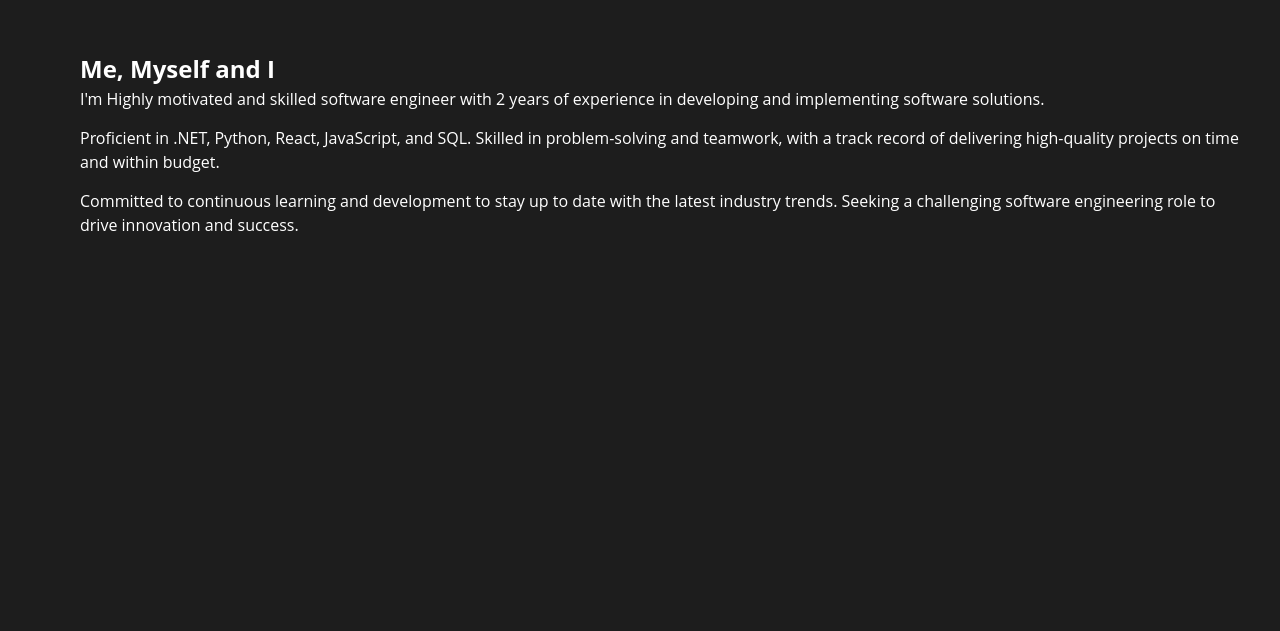
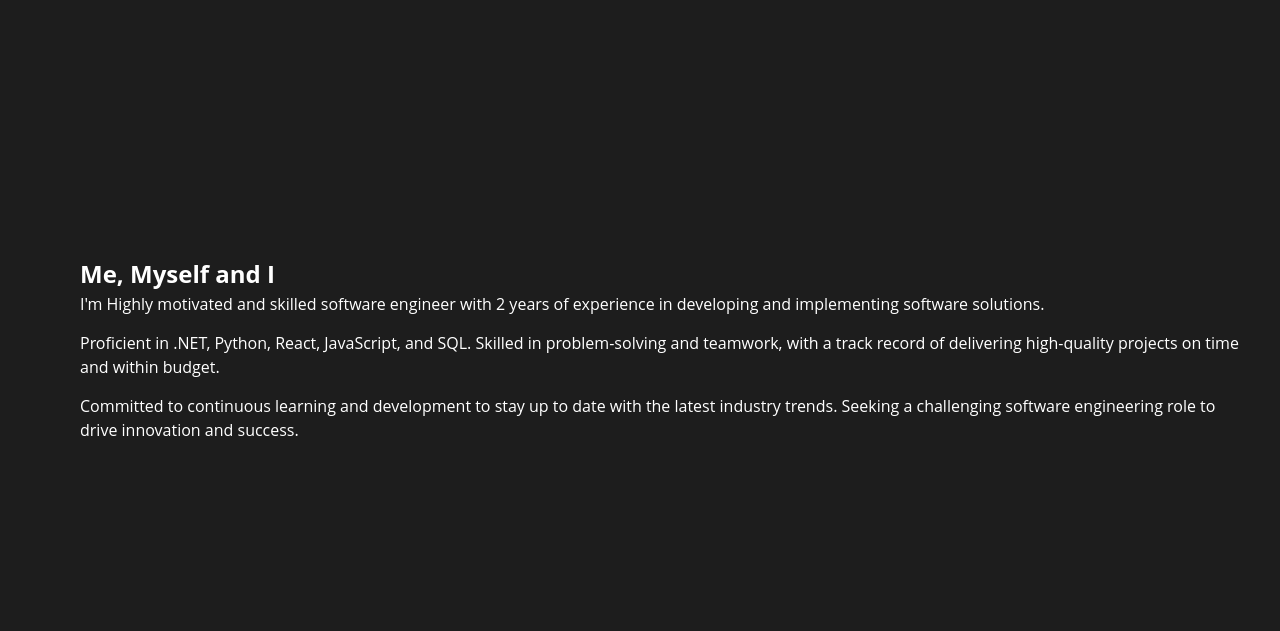
Before and after one commit to sambit-sunny/dev-portfolio, a React (Create React App) app: page / in a window 1280 px wide. Shown: the part 849-1480 px from the top of the page. Built offline with nearby package versions, Linux system fonts and the light colour scheme.

Commit message:
Add container styles

```diff
--- a/src/pages/About/About.css
+++ b/src/pages/About/About.css
@@ -0,0 +1,19 @@
+.section-full {
+    min-height: 100vh;
+    padding: 9rem 3rem;
+    position: relative;
+    opacity: 1;
+}
+
+.section-about {
+    overflow: hidden;
+    display: -webkit-box;
+    display: -ms-flexbox;
+    display: flex;
+    -webkit-box-align: center;
+    -ms-flex-align: center;
+    align-items: center;
+    -webkit-box-pack: justify;
+    -ms-flex-pack: justify;
+    justify-content: space-between;
+}
```
